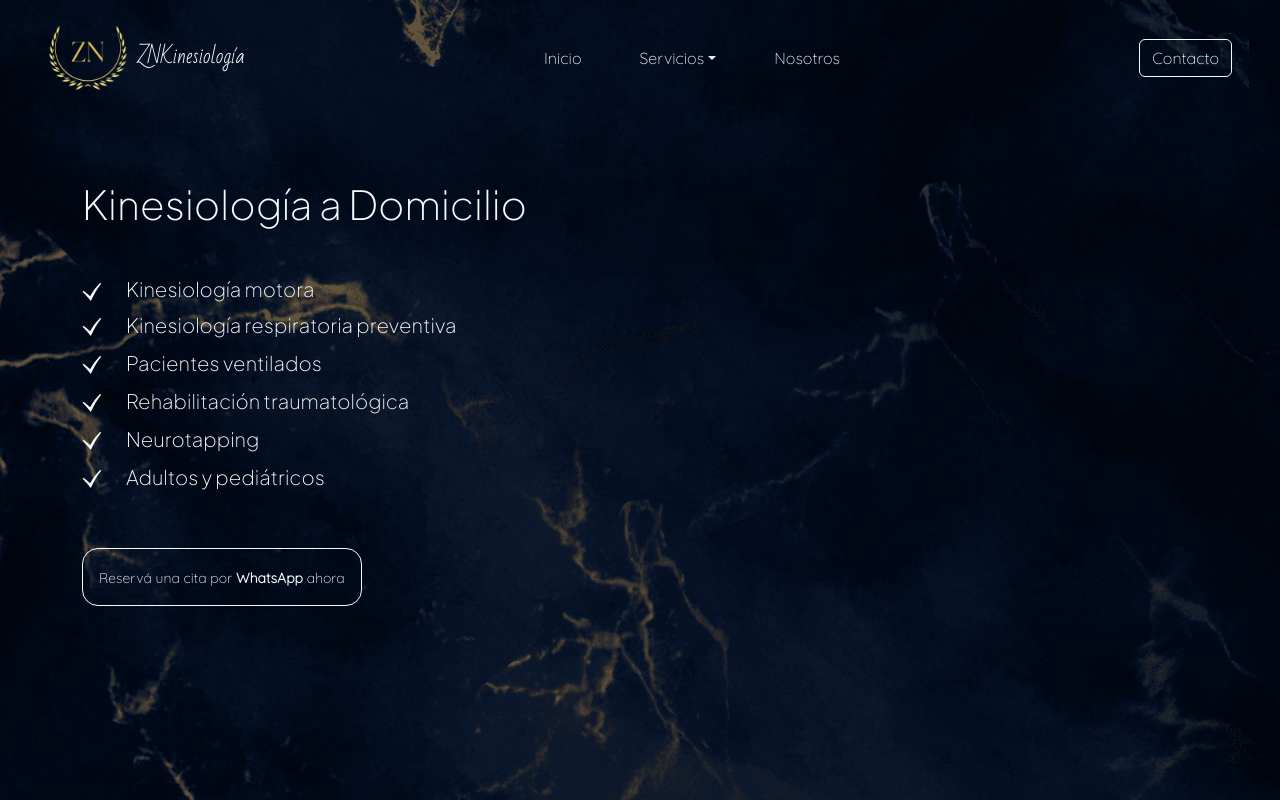
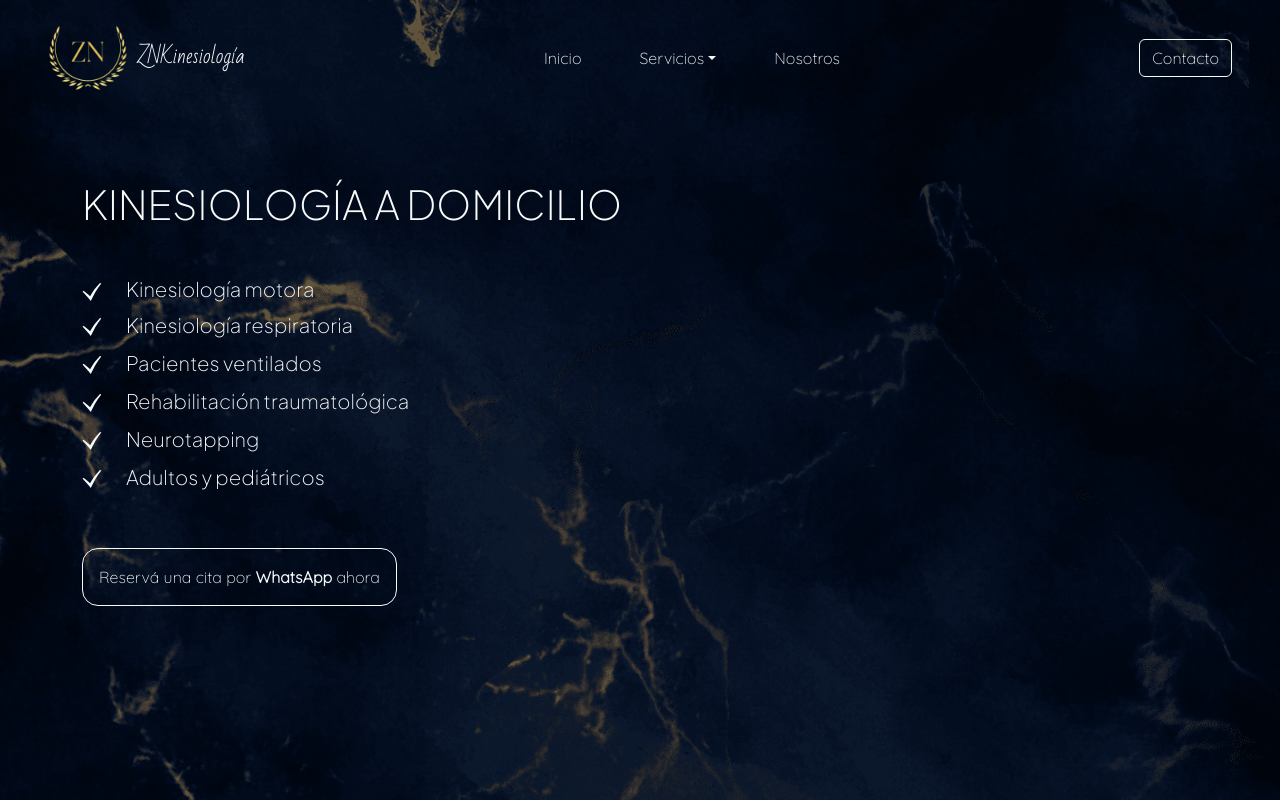
Before and after one commit to camimai07/ZNkinesiologia, a React (Vite) app: page / in a window 1280 px wide. Built offline with nearby package versions, Linux system fonts and the light colour scheme.

Commit message:
uppercase

```diff
--- a/src/components/Home/Home.tsx
+++ b/src/components/Home/Home.tsx
@@ -6,7 +6,7 @@ export const Home = () => {
     <>
       <div className="bg vh-100 ">
         <Container className="pt text-light d-flex flex-column justify-content-center plus home-query">
-          <h1 className="mb-5">Kinesiología a Domicilio</h1>
+          <h1 className="mb-5 text-uppercase">Kinesiología a Domicilio</h1>
           <div>
             <h5 className="lh-sm">
               <GiCheckMark className="me-4" />
@@ -14,7 +14,7 @@ export const Home = () => {
             </h5>
             <h5 className="lh-base">
               <GiCheckMark className="me-4" />
-              Kinesiología respiratoria preventiva
+              Kinesiología respiratoria
             </h5>
             <h5 className="lh-base">
               <GiCheckMark className="me-4" />
@@ -40,9 +40,7 @@ export const Home = () => {
               target="_blank"
               className="p-3 rounded-4"
             >
-              <small>
-                Reservá una cita por <strong>WhatsApp</strong> ahora
-              </small>
+              Reservá una cita por <strong>WhatsApp</strong> ahora
             </Button>
           </footer>
         </Container>
```
